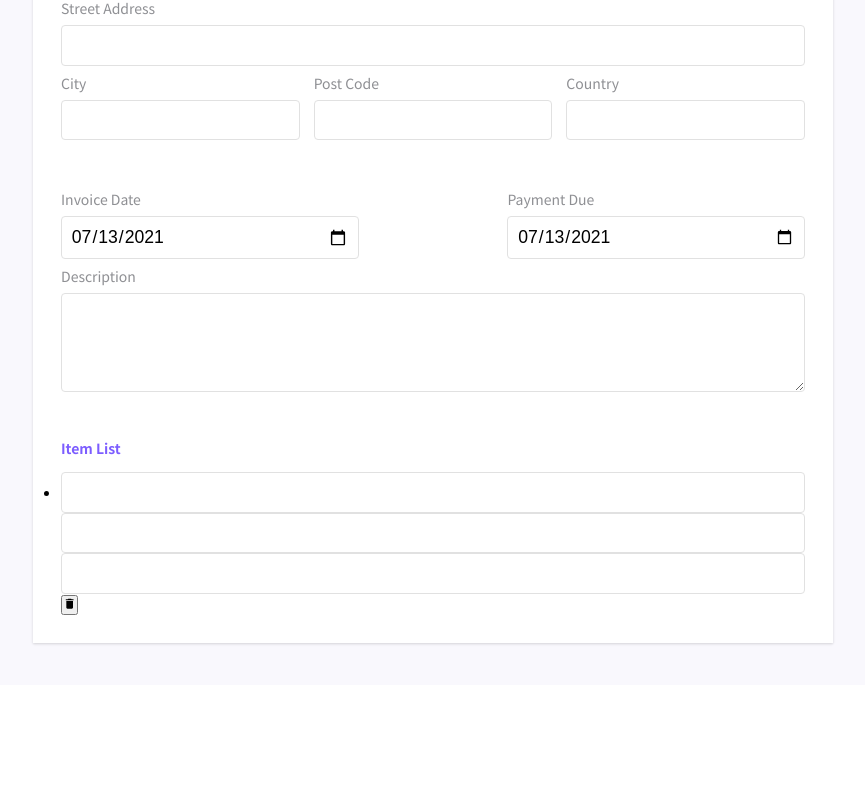
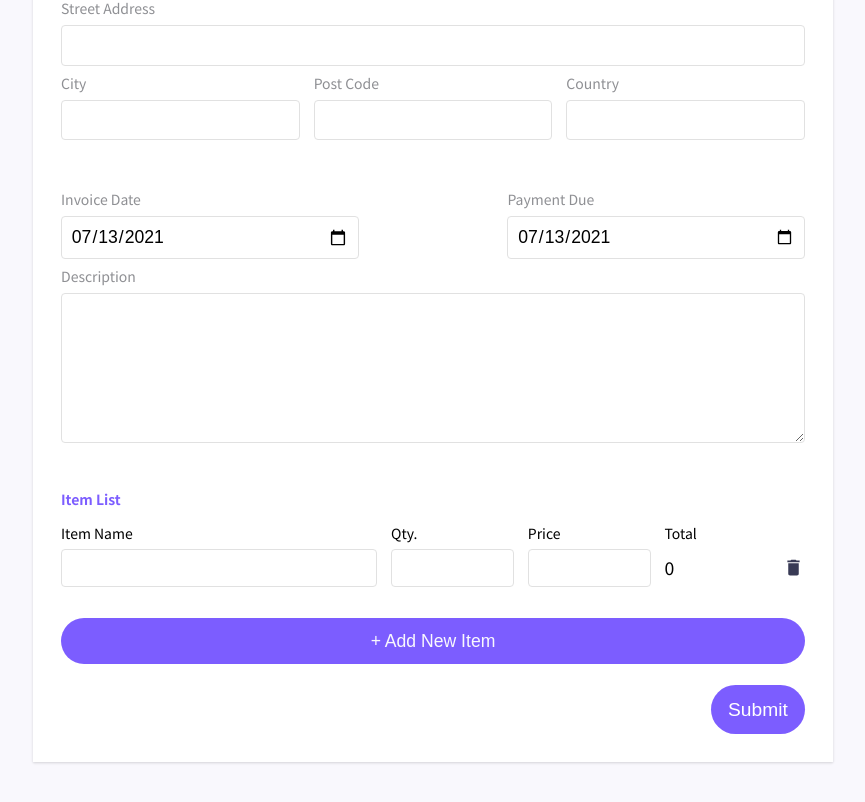
Before and after one commit to ramodev6627/Invoice-app-frontend, a React (Create React App) app: page /invoice/create in a window 1280 px wide. Shown: the part 602-1404 px from the top of the page, without its empty margins (207-1072 px from the left). Before the commit the page ends 1287 px from the top, so only its background shows below. Built offline with nearby package versions, Linux system fonts and the light colour scheme.

Commit message:
add create invoice view

```diff
--- a/src/components/core/home/HomeHeader.js
+++ b/src/components/core/home/HomeHeader.js
@@ -87,6 +87,7 @@ const StyledHomeHeader = styled.div`
 		font-weight: 700;
 		transition: opacity 0.1s ease-in;
 		cursor: pointer;
+		max-width: 160px;
 
 		svg {
 			margin-right: 0.3em;
--- a/src/components/invoice/InvoiceCreateView.js
+++ b/src/components/invoice/InvoiceCreateView.js
@@ -1,116 +1,10 @@
 import React from 'react';
-import styled from 'styled-components';
-import { Field, FieldArray, Form, Formik } from 'formik';
-import { TextInput } from '../core/TextInput';
+import { FieldArray, Form, Formik } from 'formik';
 import { TextArea } from '../core/TextArea';
-import { MdDelete } from 'react-icons/md';
-
-const StyledInvoiceCreateView = styled.div`
-	.container {
-		max-width: 800px;
-		margin-top: 2em;
-		margin-bottom: 2em;
-	}
-
-	h1 {
-		color: var(--typo);
-		font-size: 1.5rem;
-	}
-
-	.from,
-	.to {
-		margin: 3em 0;
-	}
-
-	.title {
-		margin: 1em 0;
-		color: var(--primary);
-		font-weight: 700;
-	}
-
-	.input-container {
-		label {
-			margin: 0.5em 0;
-			display: block;
-			color: var(--typo-lighter);
-		}
-	}
-
-	.date-picker {
-		font-size: 1.1rem;
-		width: 100%;
-		outline: none;
-		padding: 0.5em;
-		border-radius: 4px;
-		border: 1px solid #e1e1e1;
-	}
-
-	.item-list {
-		margin-top: 3em;
-	}
-
-	@media (min-width: 500px) {
-		.terms {
-			display: flex;
-			justify-content: space-between;
-
-			.input-container {
-				width: 40%;
-			}
-		}
-	}
-
-	@media (min-width: 700px) {
-		.wrapper {
-			display: flex;
-			align-items: center;
-			justify-content: space-between;
-
-			.input-container + .input-container {
-				margin-left: 1em;
-			}
-		}
-	}
-`;
-
-const StyledInvoiceFormItem = styled.li``;
-
-let toDateInputValue = () => {
-	let local = new Date();
-	local.setMinutes(local.getMinutes() - local.getTimezoneOffset());
-	return local.toJSON().slice(0, 10);
-};
-
-const initialValues = {
-	from: {
-		streetAddress: '',
-		city: '',
-		postCode: '',
-		country: '',
-	},
-	to: {
-		clienName: '',
-		clientEmail: '',
-		streetAddress: '',
-		city: '',
-		postCode: '',
-		country: '',
-	},
-	terms: {
-		invoiceDate: toDateInputValue(),
-		paymentDue: toDateInputValue(),
-	},
-	description: '',
-	itemList: [
-		{
-			itemName: '',
-			qty: '',
-			price: '',
-			total: '',
-		},
-	],
-	status: '',
-};
+import { Button } from '../core/Button';
+import { InvoiceFormField } from './InvoiceFormField';
+import { InvoiceFormItem } from './InvoiceFormItem';
+import { initialValues, StyledInvoiceCreateView } from './InvoiceHelpers';
 
 export const InvoiceCreateView = () => {
 	return (
@@ -127,98 +21,82 @@ export const InvoiceCreateView = () => {
 						<Form>
 							<div className="from">
 								<p className="title">Bill From</p>
-								<div className="input-container">
-									<label htmlFor="from.streetAddress">Street Address</label>
-									<Field name="from.streetAddress" component={TextInput} />
-								</div>
+								<InvoiceFormField formikValue="from.streetAddress" label="Street Address" />
 								<div className="wrapper">
-									<div className="input-container">
-										<label htmlFor="from.city">City</label>
-										<Field name="from.city" component={TextInput} />
-									</div>
-									<div className="input-container">
-										<label htmlFor="from.postCode">Post Code</label>
-										<Field name="from.postCode" component={TextInput} />
-									</div>
-									<div className="input-container">
-										<label htmlFor="from.country">Country</label>
-										<Field name="from.country" component={TextInput} />
-									</div>
+									<InvoiceFormField formikValue="from.city" label="City" />
+									<InvoiceFormField formikValue="from.postCode" label="Post Code" />
+									<InvoiceFormField formikValue="from.country" label="Country" />
 								</div>
 							</div>
 							<div className="to">
 								<p className="title">Bill To</p>
-								<div className="input-container">
-									<label htmlFor="to.clientName">Client's Name</label>
-									<Field name="to.clientName" component={TextInput} />
-								</div>
-								<div className="input-container">
-									<label htmlFor="to.clientEmail">Client's Email</label>
-									<Field name="to.clientEmail" component={TextInput} />
-								</div>
-								<div className="input-container">
-									<label htmlFor="to.streetAddress">Street Address</label>
-									<Field name="to.streetAddress" component={TextInput} />
-								</div>
+								<InvoiceFormField formikValue="to.clientName" label="Client's Name" />
+								<InvoiceFormField formikValue="to.clientEmail" label="Client's Email" />
+								<InvoiceFormField formikValue="to.streetAddress" label="Street Address" />
 								<div className="wrapper">
-									<div className="input-container">
-										<label htmlFor="to.city">City</label>
-										<Field name="to.city" component={TextInput} />
-									</div>
-									<div className="input-container">
-										<label htmlFor="to.postCode">Post Code</label>
-										<Field name="to.postCode" component={TextInput} />
-									</div>
-									<div className="input-container">
-										<label htmlFor="to.country">Country</label>
-										<Field name="to.country" component={TextInput} />
-									</div>
+									<InvoiceFormField formikValue="to.city" label="City" />
+									<InvoiceFormField formikValue="to.postCode" label="Post Code" />
+									<InvoiceFormField formikValue="to.country" label="Country" />
 								</div>
 							</div>
 							<div className="terms">
-								<div className="input-container">
-									<label htmlFor="terms.invoiceDate">Invoice Date</label>
-									<Field name="terms.invoiceDate" type="date" className="date-picker" />
+								<InvoiceFormField
+									formikValue="terms.invoiceDate"
+									type="date"
+									className="date-picker"
+									label="Invoice Date"
+								/>
+								<InvoiceFormField
+									formikValue="terms.paymentDue"
+									type="date"
+									className="date-picker"
+									label="Payment Due"
+								/>
 							</div>
-								<div className="input-container">
-									<label htmlFor="terms.paymentDue">Payment Due</label>
-									<Field name="terms.paymentDue" type="date" className="date-picker" />
-								</div>
-							</div>
-							<div className="description input-container">
-								<label htmlFor="description">Description</label>
-								<Field name="description" component={TextArea} rows={4} />
-							</div>
+							<InvoiceFormField
+								formikValue="description"
+								label="Description"
+								component={TextArea}
+								className="description"
+							/>
+
 							<div className="item-list">
 								<p className="title">Item List</p>
 								<FieldArray name="itemList">
 									{({ remove, push }) => (
+										<>
 											<ul>
 												{values.itemList.length > 0 &&
 													values.itemList.map((item, index) => {
 														return (
-														<StyledInvoiceFormItem>
-															<div className="name">
-																<Field name={`itemList.${index}.itemName`} component={TextInput} />
-															</div>
-															<div className="qty">
-																<Field name={`itemList.${index}.qty`} component={TextInput} />
-															</div>
-															<div className="price">
-																<Field name={`itemList.${index}.price`} component={TextInput} />
-															</div>
-															<p className="total">{item.total}</p>
-															<div className="delete">
-																<button>
-																	<MdDelete />
-																</button>
-															</div>
-														</StyledInvoiceFormItem>
+															<InvoiceFormItem
+																key={index}
+																item={item}
+																index={index}
+																remove={remove}
+															/>
 														);
 													})}
 											</ul>
+											<button
+												className="add-item"
+												type="button"
+												onClick={() =>
+													push({
+														itemName: '',
+														qty: '',
+														price: '',
+													})
+												}
+											>
+												+ Add New Item
+											</button>
+										</>
 									)}
 								</FieldArray>
+							</div>
+							<div className="footer">
+								<Button type="submit" text="Submit" />
 							</div>
 						</Form>
 					)}
--- /dev/null
+++ b/src/components/invoice/InvoiceFormField.js
@@ -0,0 +1,38 @@
+import React from 'react';
+import { Field } from 'formik';
+import { TextInput } from '../core/TextInput';
+import styled from 'styled-components';
+
+const StyledInvoiceFormField = styled.div`
+	label {
+		margin: 0.5em 0;
+		display: block;
+		color: var(--typo-lighter);
+	}
+
+	.date-picker {
+		font-size: 1.1rem;
+		width: 100%;
+		outline: none;
+		padding: 0.5em;
+		border-radius: 4px;
+		border: 1px solid #e1e1e1;
+	}
+	.description {
+		height: 150px;
+	}
+`;
+
+export const InvoiceFormField = ({ formikValue, label, type, className, component }) => {
+	return (
+		<StyledInvoiceFormField className="input-container">
+			<label htmlFor={formikValue}>{label}</label>
+			<Field name={formikValue} type={type} className={className} component={component} />
+		</StyledInvoiceFormField>
+	);
+};
+
+InvoiceFormField.defaultProps = {
+	type: 'text',
+	component: TextInput,
+};
--- /dev/null
+++ b/src/components/invoice/InvoiceFormItem.js
@@ -0,0 +1,112 @@
+import { Field } from 'formik';
+import React from 'react';
+import styled from 'styled-components';
+import { TextInput } from '../core/TextInput';
+import { MdDelete } from 'react-icons/md';
+
+const StyledInvoiceFormItem = styled.li`
+	.col {
+		margin-bottom: 1em;
+
+		label {
+			display: block;
+			margin-bottom: 0.3em;
+		}
+
+		input,
+		p {
+			display: flex;
+			align-items: center;
+			height: 38px;
+			font-size: 1.1rem;
+		}
+	}
+
+	.delete {
+		button {
+			cursor: pointer;
+			background: 0;
+			border: 0;
+			width: 22px;
+			align-self: flex-end;
+
+			svg {
+				font-size: 21px;
+				display: block;
+				transition: color 0.1s ease-in;
+				color: var(--primary-dark);
+			}
+			:hover {
+				svg {
+					color: var(--primary);
+				}
+			}
+		}
+	}
+
+	@media (min-width: 600px) {
+		display: flex;
+		align-items: center;
+		justify-content: space-between;
+
+		.col + .col {
+			margin-left: 1em;
+		}
+
+		.col {
+			width: 10%;
+			display: flex;
+			flex-direction: column;
+			justify-content: center;
+
+			label {
+				height: 22px;
+			}
+		}
+		.price,
+		.qty {
+			flex-grow: 3;
+		}
+
+		.name {
+			flex-grow: 15;
+		}
+
+		.delete {
+			width: 7%;
+		}
+	}
+`;
+
+export const InvoiceFormItem = ({ index, item, remove }) => {
+	return (
+		<StyledInvoiceFormItem>
+			<div className=" col name">
+				<label htmlFor={`itemList.${index}.itemName`}>Item Name</label>
+
+				<Field name={`itemList.${index}.itemName`} component={TextInput} />
+			</div>
+			<div className=" col qty">
+				<label htmlFor={`itemList.${index}.qty`}>Qty.</label>
+
+				<Field name={`itemList.${index}.qty`} component={TextInput} />
+			</div>
+			<div className=" col price">
+				<label htmlFor={`itemList.${index}.price`}>Price</label>
+
+				<Field name={`itemList.${index}.price`} component={TextInput} />
+			</div>
+			<div className="col total">
+				<label htmlFor="total">Total</label>
+
+				<p id="total">{item.price * item.qty}</p>
+			</div>
+			<div className=" col delete">
+				<label></label>
+				<button type="button" onClick={() => remove(index)}>
+					<MdDelete />
+				</button>
+			</div>
+		</StyledInvoiceFormItem>
+	);
+};
--- /dev/null
+++ b/src/components/invoice/InvoiceHelpers.js
@@ -0,0 +1,122 @@
+import styled from 'styled-components';
+
+const StyledInvoiceCreateView = styled.div`
+	.container {
+		max-width: 800px;
+		margin-top: 2em;
+		margin-bottom: 2em;
+	}
+
+	h1 {
+		color: var(--typo);
+		font-size: 1.5rem;
+	}
+
+	.from,
+	.to {
+		margin: 3em 0;
+	}
+
+	.title {
+		margin: 1em 0;
+		color: var(--primary);
+		font-weight: 700;
+	}
+
+	.item-list {
+		margin-top: 3em;
+
+		ul {
+			list-style-type: none;
+		}
+	}
+
+	.add-item {
+		width: 100%;
+		padding: 0.7em;
+		border: 0;
+		border-radius: 40px;
+		font-size: 1.1rem;
+		color: var(--white);
+		background: #7c5dff;
+		margin-top: 1em;
+		transition: opacity 0.1s ease-in;
+
+		:hover {
+			opacity: 0.9;
+		}
+	}
+
+	.footer {
+		margin-top: 1.5em;
+
+		button {
+			font-size: 1.2rem;
+			font-weight: 500;
+			display: block;
+			margin-left: auto;
+			border-radius: 40px;
+		}
+	}
+
+	@media (min-width: 500px) {
+		.terms {
+			display: flex;
+			justify-content: space-between;
+
+			.input-container {
+				width: 40%;
+			}
+		}
+	}
+
+	@media (min-width: 700px) {
+		.wrapper {
+			display: flex;
+			align-items: center;
+			justify-content: space-between;
+
+			.input-container + .input-container {
+				margin-left: 1em;
+			}
+		}
+	}
+`;
+
+let toDateInputValue = () => {
+	let local = new Date();
+	local.setMinutes(local.getMinutes() - local.getTimezoneOffset());
+	return local.toJSON().slice(0, 10);
+};
+
+const initialValues = {
+	from: {
+		streetAddress: '',
+		city: '',
+		postCode: '',
+		country: '',
+	},
+	to: {
+		clientName: '',
+		clientEmail: '',
+		streetAddress: '',
+		city: '',
+		postCode: '',
+		country: '',
+	},
+	terms: {
+		invoiceDate: toDateInputValue(),
+		paymentDue: toDateInputValue(),
+	},
+	description: '',
+	itemList: [
+		{
+			itemName: '',
+			qty: '',
+			price: '',
+		},
+	],
+	status: '',
+};
+
+export { initialValues, StyledInvoiceCreateView };
--- a/src/index.css
+++ b/src/index.css
@@ -29,7 +29,8 @@ body {
 }
 
 button,
-input {
+input,
+textarea {
 	font-family: 'Nanum Gothic', sans-serif;
 }
 button {
```
Lines whose indentation alone changed are shown as unchanged.
